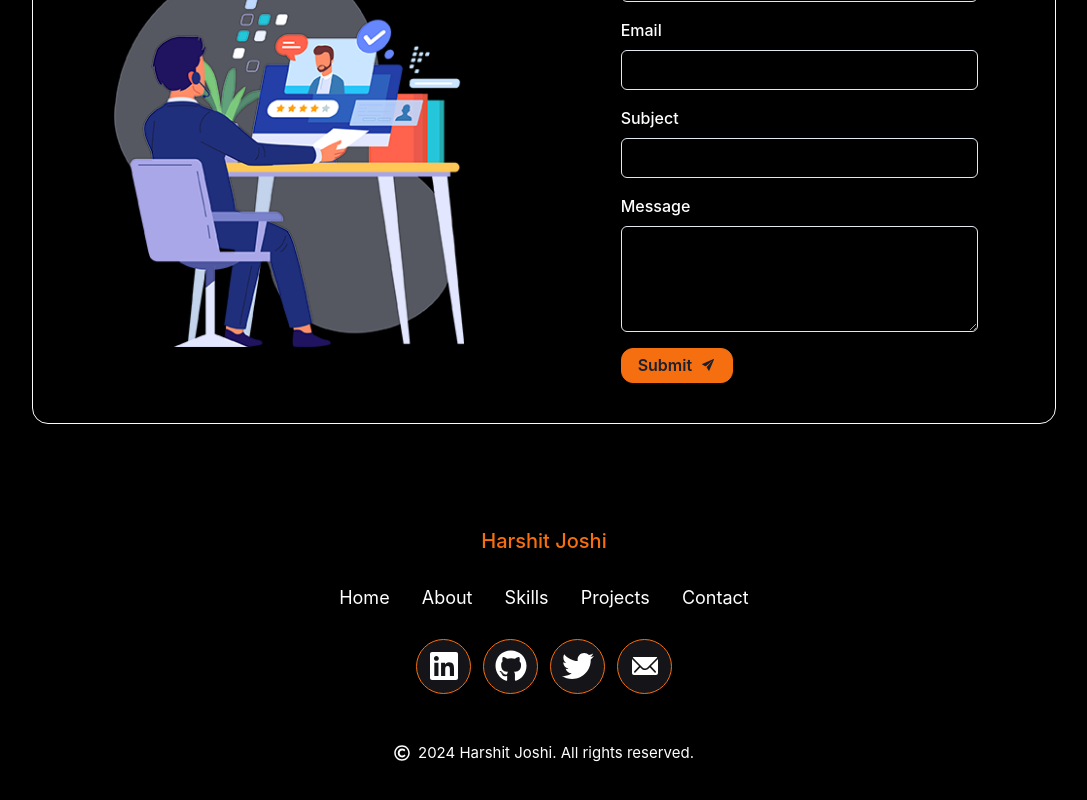
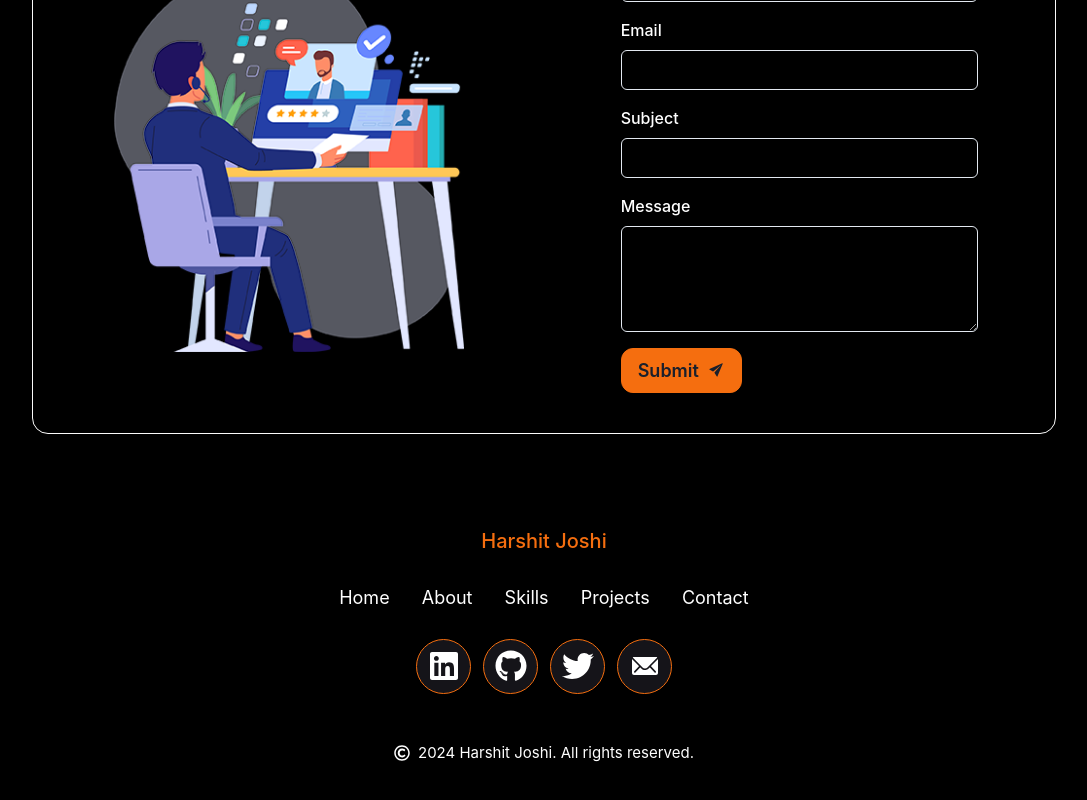
Before and after one commit to Harshit-3905/New_Portfolio_Website, a React (Vite) app: page / in a window 1280 px wide. Shown: the part 4297-5097 px from the top of the page, without its empty margins (96-1183 px from the left). Built offline with nearby package versions, Linux system fonts and the light colour scheme.

Commit message:
Update button height in Contact component

```diff
--- a/src/components/Contact.jsx
+++ b/src/components/Contact.jsx
@@ -76,13 +76,14 @@ const Contact = () => {
               </FormControl>
 
               <Button
+                fontSize={{ base: "15px", md: "18px" }}
                 type="submit"
                 rightIcon={<IoIosSend />}
                 backgroundColor="#F56E0F"
                 borderRadius="xl"
                 border="1px solid #F56E0F"
                 _hover={{ color: "#F56E0F", backgroundColor: "#262626" }}
-                height="35px"
+                height="45px"
               >
                 Submit
               </Button>
```
